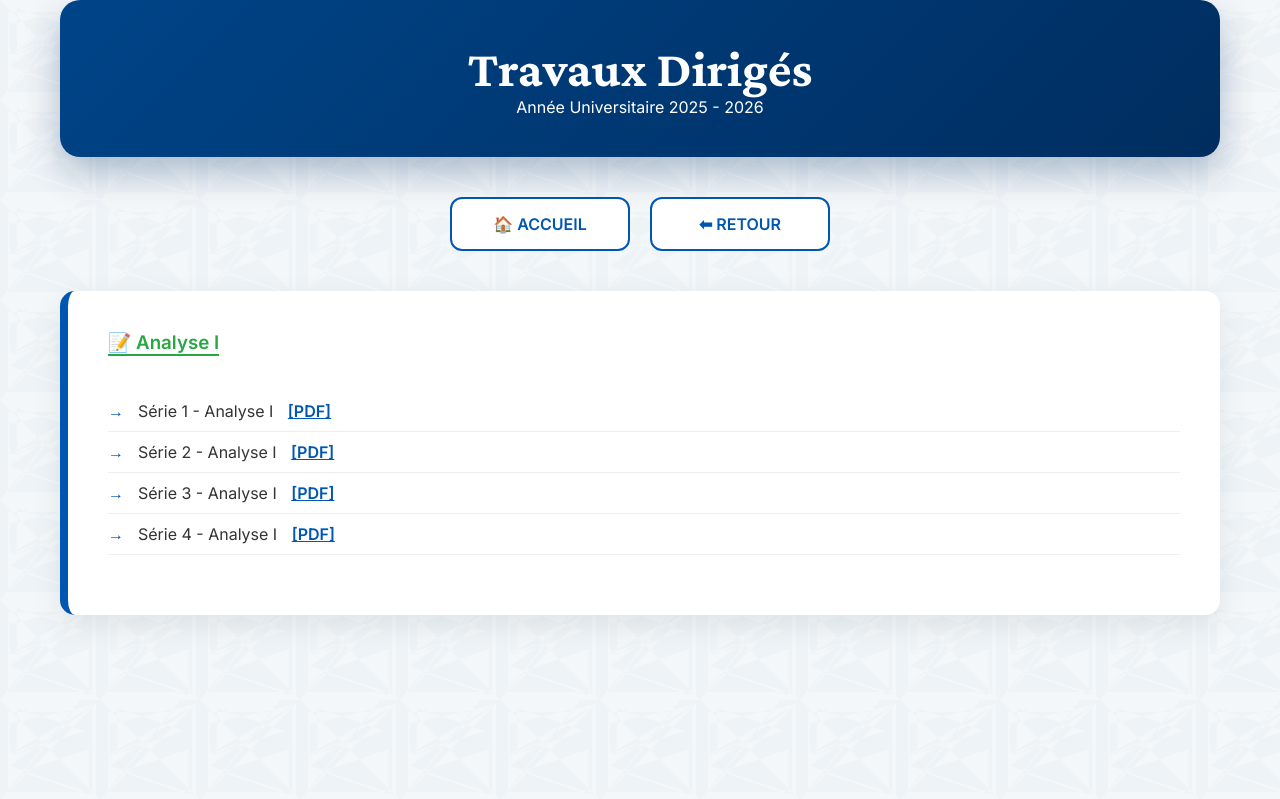
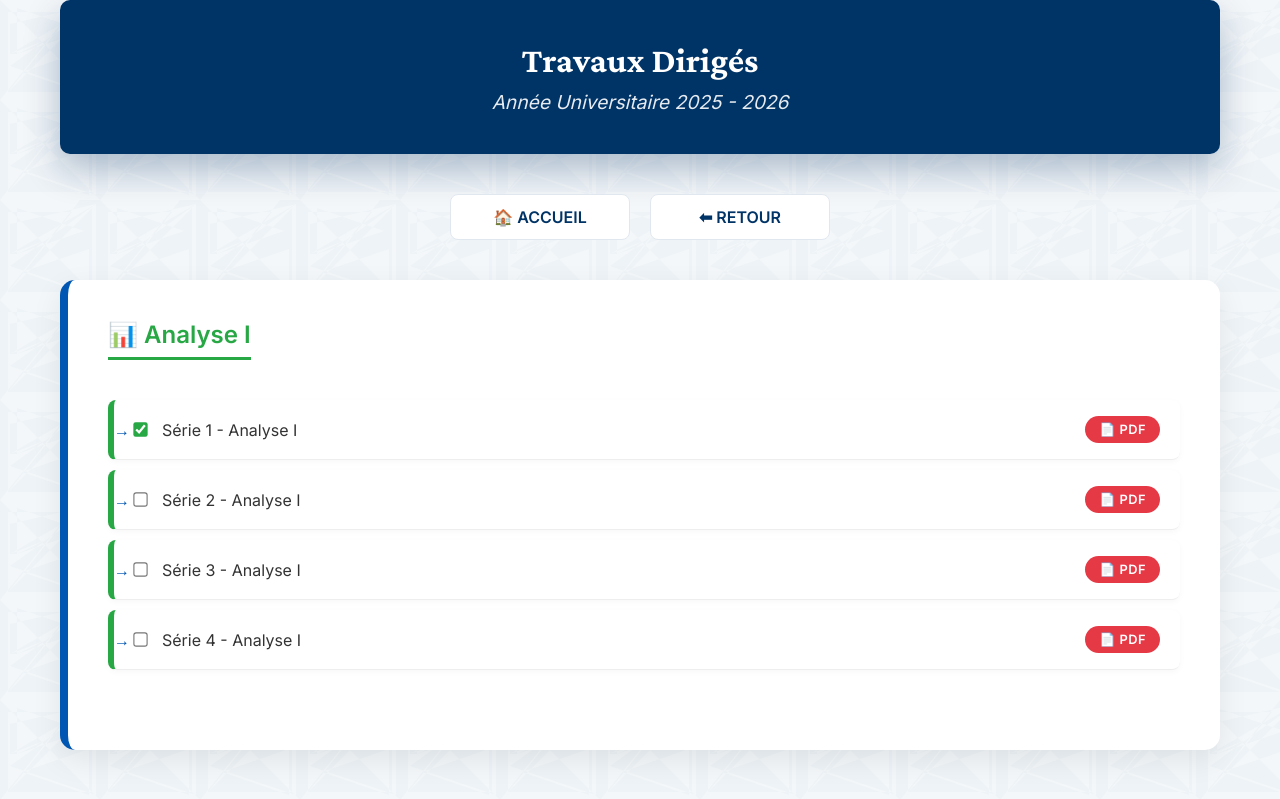
Before and after one commit to mahmoudmath/mahmoudmath.github.io, a Jekyll site: the page td-25-26.html, which Jekyll copies as it is, in a window 1280 px wide. Shown: the top 799 px of the page. Built offline with Jekyll 4.4.1, drawn with Linux system fonts in a browser that asks for light colours.

Commit message:
Update td-25-26.html

```diff
--- a/td-25-26.html
+++ b/td-25-26.html
@@ -9,9 +9,147 @@ j=d.createElement(s),dl=l!='dataLayer'?'&l='+l:'';j.async=true;j.src=
 })(window,document,'script','dataLayer','GTM-5HG84LR9');</script>
 <!-- End Google Tag Manager -->
     <meta charset="UTF-8">
+    <meta name="viewport" content="width=device-width, initial-scale=1.0">
     <title>TD 2025-2026 - Pr. El Ahmadi</title>
     <link rel="stylesheet" href="style.css">
     <link href="https://unpkg.com/aos@2.3.1/dist/aos.css" rel="stylesheet">
+    <style>
+    /* ===== STYLE LOCAL - PAGE TD 2025-2026 ===== */
+
+    /* EN-TÊTE BLEU + BLANC */
+    .professor-header {
+        background: #003366;
+        padding: 40px 20px;
+        border-radius: 10px;
+        margin-bottom: 30px;
+        text-align: center;
+    }
+
+    .professor-name {
+        color: white !important;
+        font-size: 2.2rem;
+        font-weight: 700;
+        margin-bottom: 10px;
+    }
+
+    .professor-title {
+        color: white !important;
+        font-size: 1.2rem;
+        font-style: italic;
+        opacity: 0.9;
+    }
+
+    /* BOUTONS NAVIGATION */
+    .academic-nav {
+        display: flex;
+        gap: 20px;
+        justify-content: center;
+        margin-bottom: 40px;
+    }
+
+    .nav-card {
+        background: white;
+        color: #003366;
+        padding: 12px 25px;
+        border-radius: 8px;
+        text-decoration: none;
+        font-weight: 600;
+        border: 1px solid #e0e7ef;
+        transition: all 0.3s ease;
+    }
+
+    .nav-card:hover {
+        background: #f0f7ff;
+        border-color: #003366;
+        transform: translateY(-2px);
+    }
+
+    /* TITRE DE LA MATIÈRE */
+    h3 {
+        font-size: 1.5rem;
+        font-weight: 700;
+        margin-bottom: 20px;
+        padding-bottom: 8px;
+        display: inline-block;
+    }
+
+    /* LISTE DES SÉRIES */
+    .resource-list {
+        list-style: none;
+        padding: 0;
+        margin-bottom: 40px;
+    }
+
+    .resource-list li {
+        background: white;
+        padding: 16px 20px;
+        margin-bottom: 10px;
+        border-radius: 8px;
+        border-left: 6px solid #28a745;
+        box-shadow: 0 2px 6px rgba(0,0,0,0.03);
+        display: flex;
+        align-items: center;
+        justify-content: space-between;
+        transition: all 0.2s;
+    }
+
+    .resource-list li:hover {
+        background: #fafcfd;
+        box-shadow: 0 4px 10px rgba(0,51,102,0.05);
+    }
+
+    /* BADGE PDF */
+    .resource-list li a {
+        background: #e63946;
+        color: white !important;
+        padding: 6px 14px;
+        border-radius: 30px;
+        text-decoration: none;
+        font-size: 0.8rem;
+        font-weight: 600;
+        letter-spacing: 0.5px;
+        transition: all 0.2s;
+    }
+
+    .resource-list li a:hover {
+        background: #c82333;
+        transform: scale(1.05);
+    }
+
+    /* CASE À COCHER */
+    .resource-list li input[type="checkbox"] {
+        margin-right: 15px;
+        transform: scale(1.1);
+        accent-color: #28a745;
+    }
+
+    /* RESPONSIVE */
+    @media (max-width: 768px) {
+        .professor-name {
+            font-size: 1.8rem;
+        }
+
+        .academic-nav {
+            flex-direction: column;
+            align-items: center;
+        }
+
+        .nav-card {
+            width: 80%;
+            text-align: center;
+        }
+
+        .resource-list li {
+            flex-direction: column;
+            align-items: flex-start;
+            gap: 12px;
+        }
+
+        .resource-list li a {
+            align-self: flex-start;
+        }
+    }
+    </style>
 </head>
 <body>
     <!-- Google Tag Manager (noscript) -->
@@ -32,12 +170,36 @@ height="0" width="0" style="display:none;visibility:hidden"></iframe></noscript>
         </nav>
 
         <section class="presentation" data-aos="fade-up">
-            <h3 style="color: #28a745; margin-bottom: 15px; border-bottom: 2px solid #28a745; display: inline-block;">📝 Analyse I</h3>
+            <h3 style="color: #28a745; border-bottom: 3px solid #28a745;">📊 Analyse I</h3>
             <ul class="resource-list">
-                <li>Série 1 - Analyse I <a href="assets/pdf/serie1-analyse1-2025-2026.pdf" target="_blank" style="color:#0056b3; font-weight:bold; margin-left:10px;">[PDF]</a></li>
-                <li>Série 2 - Analyse I <a href="assets/pdf/serie2-analyse1-2025-2026.pdf" target="_blank" style="color:#0056b3; font-weight:bold; margin-left:10px;">[PDF]</a></li>
-                <li>Série 3 - Analyse I <a href="assets/pdf/serie3-analyse1-2025-2026.pdf" target="_blank" style="color:#0056b3; font-weight:bold; margin-left:10px;">[PDF]</a></li>
-                <li>Série 4 - Analyse I <a href="assets/pdf/serie4-analyse1-2025-2026.pdf" target="_blank" style="color:#0056b3; font-weight:bold; margin-left:10px;">[PDF]</a></li>
+                <li>
+                    <span style="display: flex; align-items: center;">
+                        <input type="checkbox" checked>
+                        Série 1 - Analyse I
+                    </span>
+                    <a href="assets/pdf/serie1-analyse1-2025-2026.pdf" target="_blank">📄 PDF</a>
+                </li>
+                <li>
+                    <span style="display: flex; align-items: center;">
+                        <input type="checkbox">
+                        Série 2 - Analyse I
+                    </span>
+                    <a href="assets/pdf/serie2-analyse1-2025-2026.pdf" target="_blank">📄 PDF</a>
+                </li>
+                <li>
+                    <span style="display: flex; align-items: center;">
+                        <input type="checkbox">
+                        Série 3 - Analyse I
+                    </span>
+                    <a href="assets/pdf/serie3-analyse1-2025-2026.pdf" target="_blank">📄 PDF</a>
+                </li>
+                <li>
+                    <span style="display: flex; align-items: center;">
+                        <input type="checkbox">
+                        Série 4 - Analyse I
+                    </span>
+                    <a href="assets/pdf/serie4-analyse1-2025-2026.pdf" target="_blank">📄 PDF</a>
+                </li>
             </ul>
         </section>
     </div>
```
